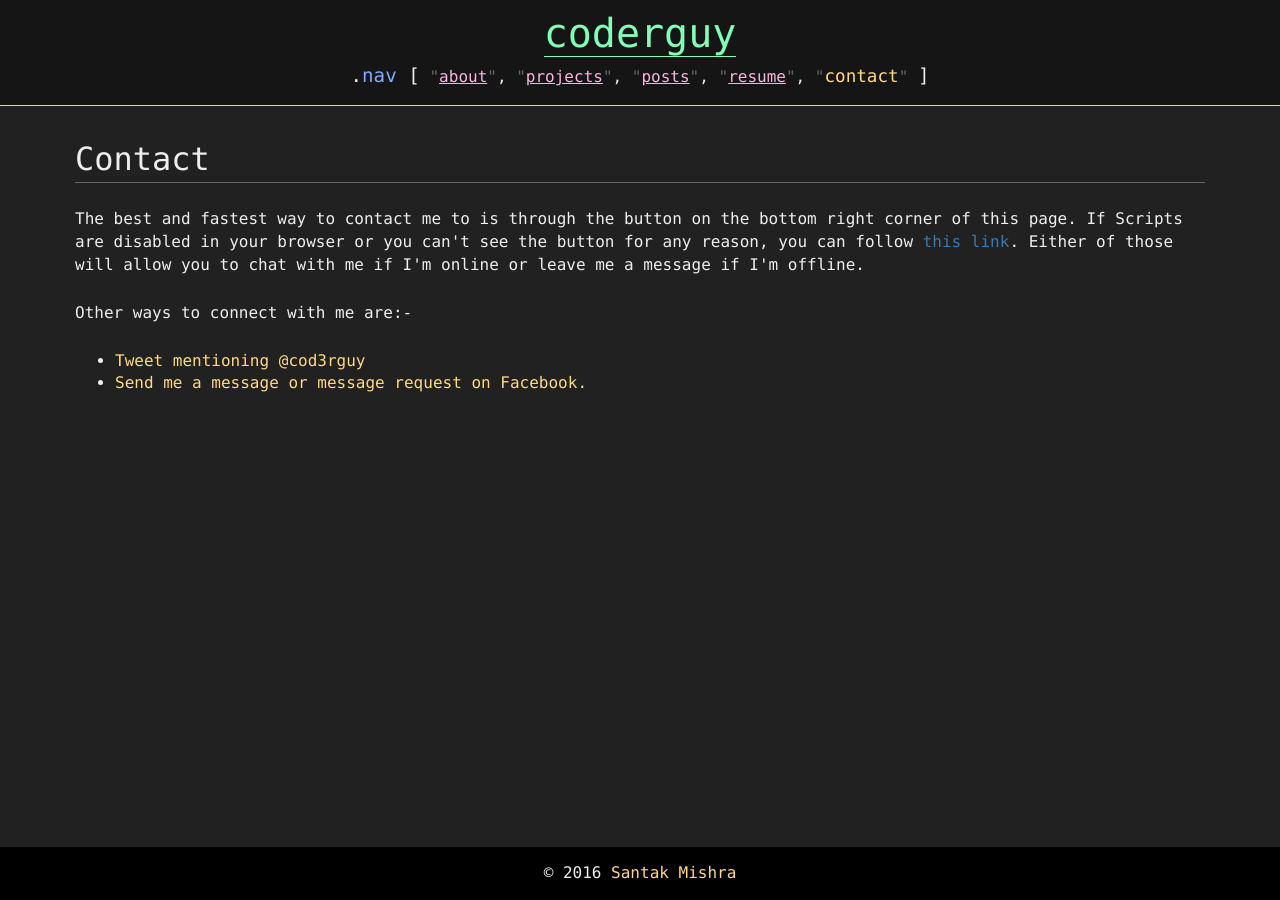
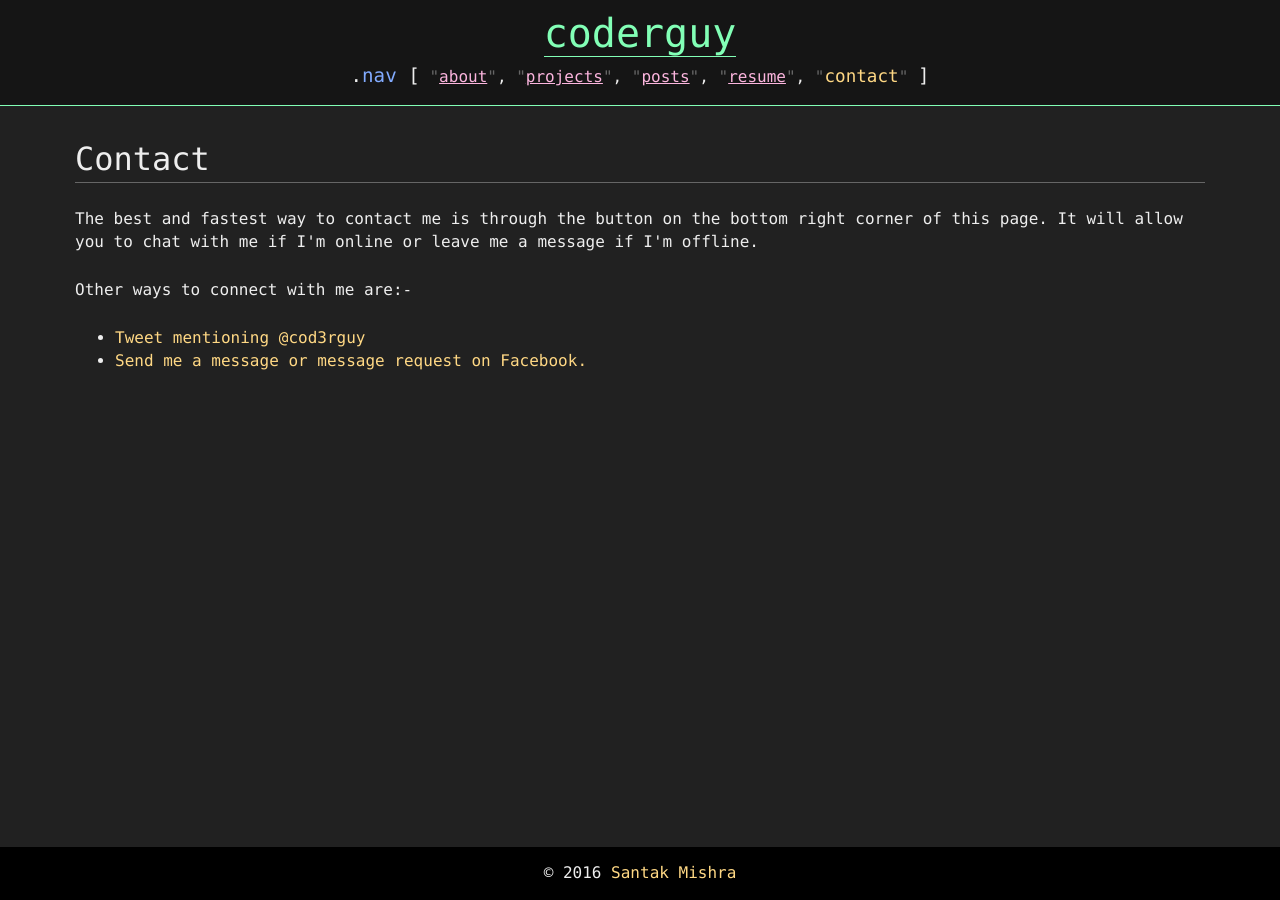
Before and after one commit to cod3rguy/cod3rguy.github.io, a Jekyll site: the page built from contact.html, in a window 1280 px wide. Built offline with Jekyll 4.4.1, drawn with Linux system fonts in a browser that asks for light colours.

Commit message:
Fixed typos on contact page

```diff
--- a/contact.html
+++ b/contact.html
@@ -5,10 +5,8 @@ title: Contact
 <h1 class="pageHeading">{{page.title}}</h1>
 
 <p>
-    The best and fastest way to contact me to is through the button on the bottom right corner of this page.
-    If Scripts are disabled in your browser or you can't see the button for any reason, you can follow
-    <a href="https://tawk.to/coderguy" target="_blank">this link</a>. Either of those will allow you to chat
-    with me if I'm online or leave me a message if I'm offline.
+    The best and fastest way to contact me is through the button on the bottom right corner of this page.
+    It will allow you to chat with me if I'm online or leave me a message if I'm offline.
 </p>
 
 <p>
```
